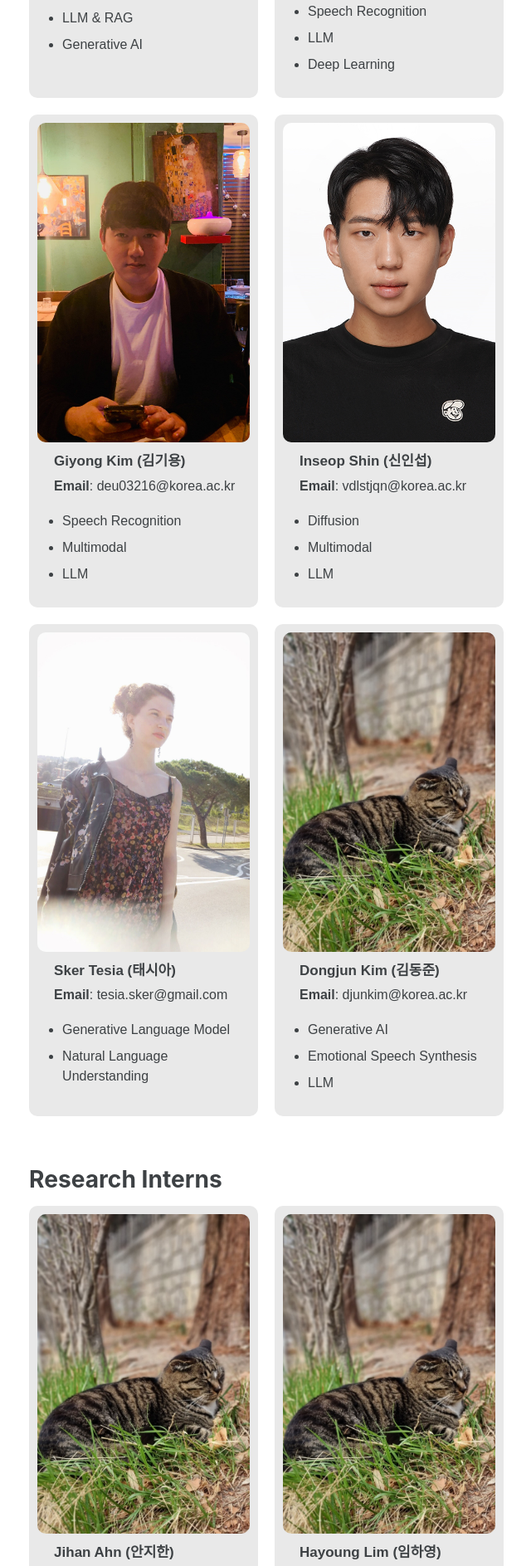
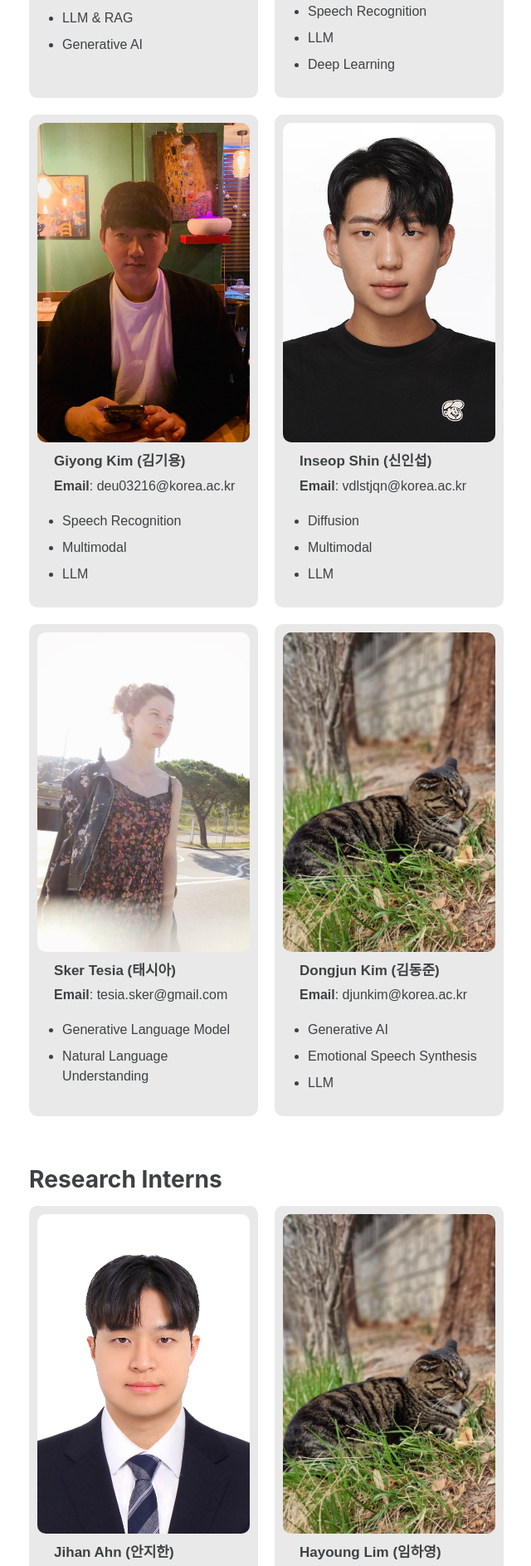
Before and after one commit to slp-laboratory/slp-laboratory.github.io, a Jekyll site: the page built from _pages/members.md, in a window 1280 px wide. Shown: the part 4513-6400 px from the top of the page at 83% size, without its empty margins (319-959 px from the left). Built offline with Jekyll 4.4.1, drawn with Linux system fonts in a browser that asks for light colours; cached includes are drawn as plain includes; comment, search, counter and statistics services are not loaded.

Commit message:
0309 hyunku

```diff
--- a/_pages/members.md
+++ b/_pages/members.md
@@ -265,7 +265,7 @@ toc: true
   <h1>Research Interns</h1>
     <div class="profile">
     <div class="student">
-      <img src="../assets/images/member/buzzi2.JPG" alt="Ham Yanghun">
+      <img src="../assets/images/member/jihan.jpeg" alt="Ham Yanghun">
       <div class="info">
         <div class="name"> Jihan Ahn (안지한)</div>
         <div class="email"><strong>Email</strong>: ajhan5552@gmail.com </div>
```
Also changed, not shown: assets/images/member/jihan.jpeg (added).
